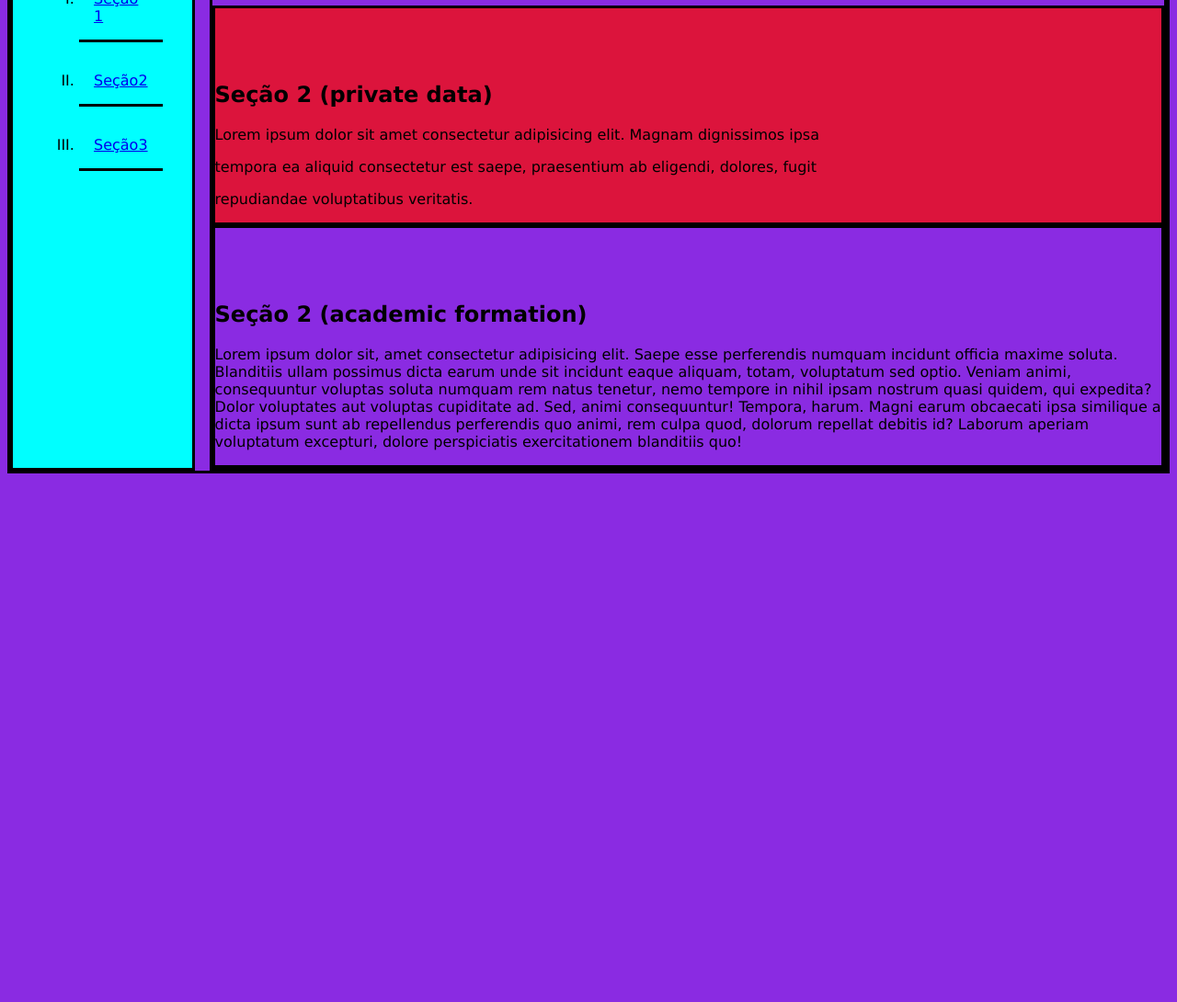
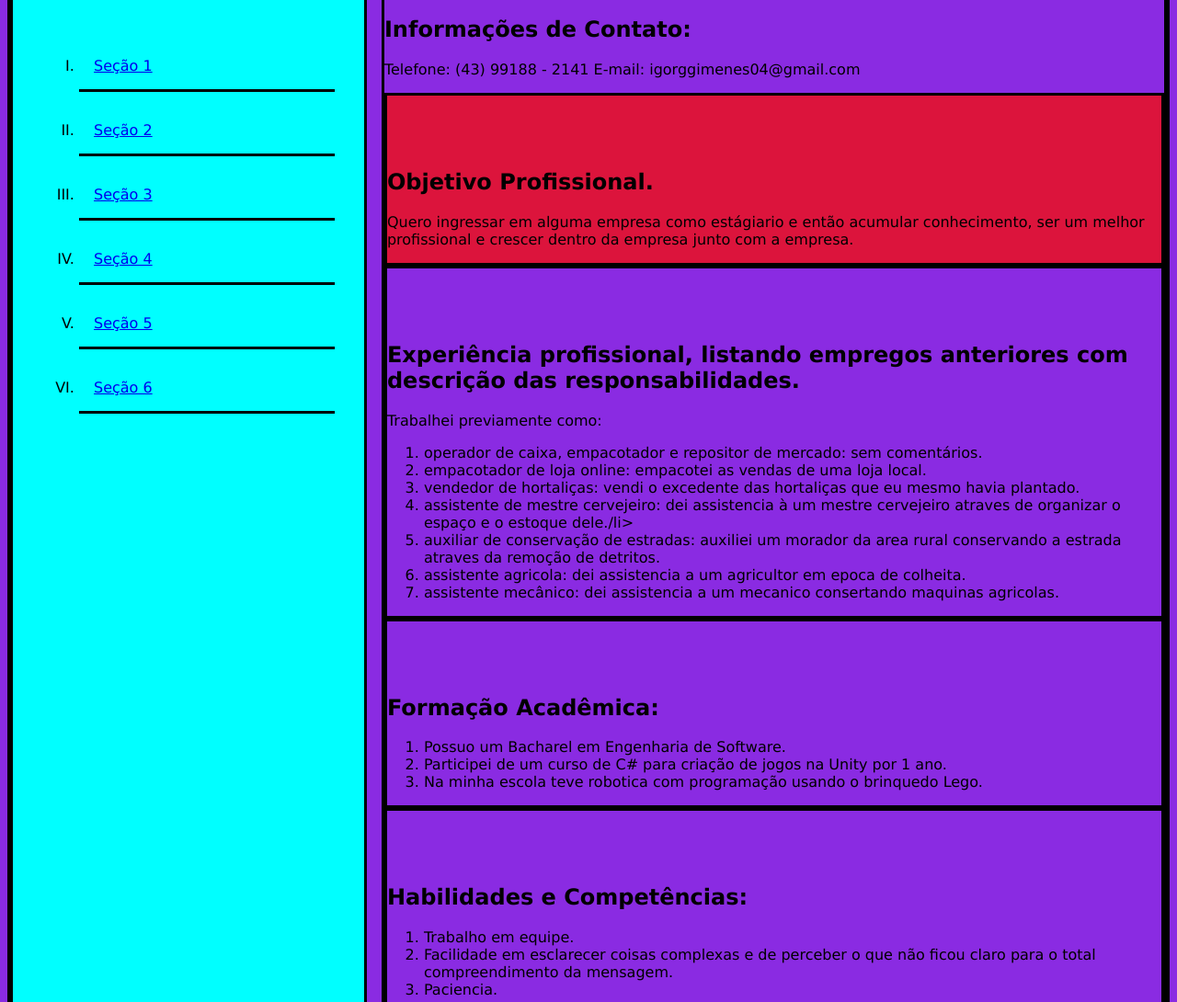
Before and after one commit to Igorggimenes/programas-escritos, a plain HTML site: page docs/index.html in a window 1280 px wide. Shown: the part 89-1179 px from the top of the page at 92% size. Before the commit the page ends 800 px from the top, so only its background shows below. Drawn offline with nearby package versions, Linux system fonts and the light colour scheme.

Commit message:
Update index.html

```diff
--- a/docs/index.html
+++ b/docs/index.html
@@ -5,43 +5,77 @@
     <meta name="viewport" content="width=device-width, initial-scale=1.0">
     <title>Aula css + tags</title>
     <link rel="stylesheet" href="css/estilo.css">
+    <link rel="stylesheet" href="https://cdn.jsdelivr.net/npm/bootstrap-icons@1.13.1/font/bootstrap-icons.min.css">
 </head>
 <body>
+    <header>
+        <h1>Igor Godoy Gimenes - Bacharel em Engenharia de Software</h1>
+    </header>
   <div class="container">
     <div class="menu">
         <nav>
         <ul>
-            <li class="item-menu"><a href="#sec1">Seção 1</a></li>
-            <li class="item-menu"><a href="#sec2">Seção2</a></li>
-            <li class="item-menu"><a href="#sec3">Seção3</a></li>
+            <li class="item-menu"><a href="#conteudo">Seção 1</a></li>
+            <li class="item-menu"><a href="#sec1">Seção 2</a></li>
+            <li class="item-menu"><a href="#sec2">Seção 3</a></li>
+            <li class="item-menu"><a href="#formacao">Seção 4</a></li>
+            <li class="item-menu"><a href="#competencias">Seção 5</a></li>
+            <li class="item-menu"><a href="#sociais">Seção 6</a></li>
         </ul>
         </nav>
     </div>
     <div id="conteudo">
-        <h1>Igor Godoy Gimenes</h1>
+        <h2>Informações de Contato:</h2>
+        <p>Telefone: (43) 99188 - 2141   E-mail: igorggimenes04@gmail.com</p>
         <div id="sec1">
             <section>
-                <h2>Seção 2 (private data)</h2>
-                <p>Lorem ipsum dolor sit amet consectetur adipisicing elit. Magnam dignissimos ipsa</p>
-                <p>tempora ea aliquid consectetur est saepe, praesentium ab eligendi, dolores, fugit</p>
-                <p>repudiandae voluptatibus veritatis.</p>
+                <h2>Objetivo Profissional.</h2>
+                <p>Quero ingressar em alguma empresa como estágiario e então acumular conhecimento, ser um melhor profissional e crescer dentro da empresa junto com a empresa.</p>
             </section>
         </div>
         <div id="sec2">
             <section>
-                <h2>Seção 2 (academic formation)</h2>
-                <p>Lorem ipsum dolor sit, amet consectetur adipisicing elit. Saepe esse
-                perferendis numquam incidunt officia maxime soluta. Blanditiis ullam possimus
-                dicta earum unde sit incidunt eaque aliquam, totam, voluptatum sed optio.
-                Veniam animi, consequuntur voluptas soluta numquam rem natus tenetur, nemo tempore
-                in nihil ipsam nostrum quasi quidem, qui expedita? Dolor voluptates aut voluptas
-                cupiditate ad. Sed, animi consequuntur! Tempora, harum.
-                Magni earum obcaecati ipsa similique a dicta ipsum sunt ab repellendus perferendis
-                quo animi, rem culpa quod, dolorum repellat debitis id? Laborum aperiam voluptatum
-                excepturi, dolore perspiciatis exercitationem blanditiis quo!</p>
+                <h2>Experiência profissional, listando empregos anteriores com descrição das responsabilidades.</h2>
+                <p>Trabalhei previamente como:</p>
+                <ol>
+                    <li>operador de caixa, empacotador e repositor de mercado: sem comentários.</li>
+                    <li>empacotador de loja online: empacotei as vendas de uma loja local.</li>
+                    <li>vendedor de hortaliças: vendi o excedente das hortaliças que eu mesmo havia plantado.</li>
+                    <li>assistente de mestre cervejeiro: dei assistencia à um mestre cervejeiro atraves de organizar o espaço e o estoque dele./li>
+                    <li>auxiliar de conservação de estradas: auxiliei um morador da area rural conservando a estrada atraves da remoção de detritos.</li>
+                    <li>assistente agricola: dei assistencia a um agricultor em epoca de colheita.</li>
+                    <li>assistente mecânico: dei assistencia a um mecanico consertando maquinas agricolas.</li>
+                </ol>
+            </section>
+        </div>
+        <div id="formacao">
+            <section>
+                <h2>Formação Acadêmica:</h2>
+                <ol>
+                    <li>Possuo um Bacharel em Engenharia de Software.</li>
+                    <li>Participei de um curso de C# para criação de jogos na Unity por 1 ano.</li>
+                    <li>Na minha escola teve robotica com programação usando o brinquedo Lego.</li>
+                </ol>
+            </section>
+        </div>
+        <div id="competencias">
+            <section>
+                <h2>Habilidades e Competências:</h2>
+                <ol>
+                    <li>Trabalho em equipe.</li>
+                    <li>Facilidade em esclarecer coisas complexas e de perceber o que não ficou claro para o total compreendimento da mensagem.</li>
+                    <li>Paciencia.</li>
+                </ol>
+            </section>
+        </div>
+        <div id="sociais">
+            <section>
+                <h2>Links para redes sociais e utilização de ícones:</h2>
+                <a href="https://www.instagram.com/godoygimenesigor/">meu instagram <i class="bi bi-instagram"></i></a>
             </section>
         </div>
     </div>
   </div>
+  <footer>Igor Godoy Gimenes. Londrina - PR - Brasil - 2025. Todos os direitos reservados.</footer>
 </body>
 </html>
```
